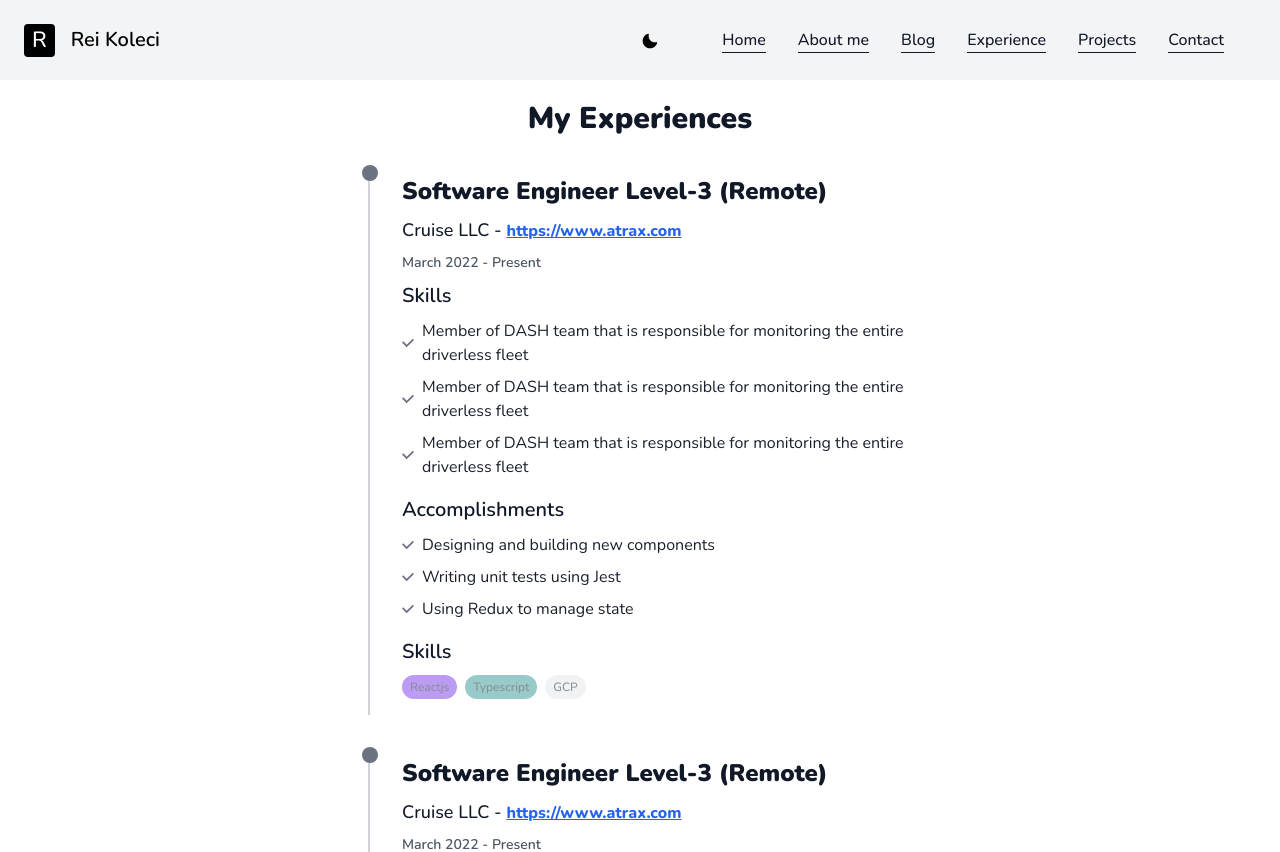
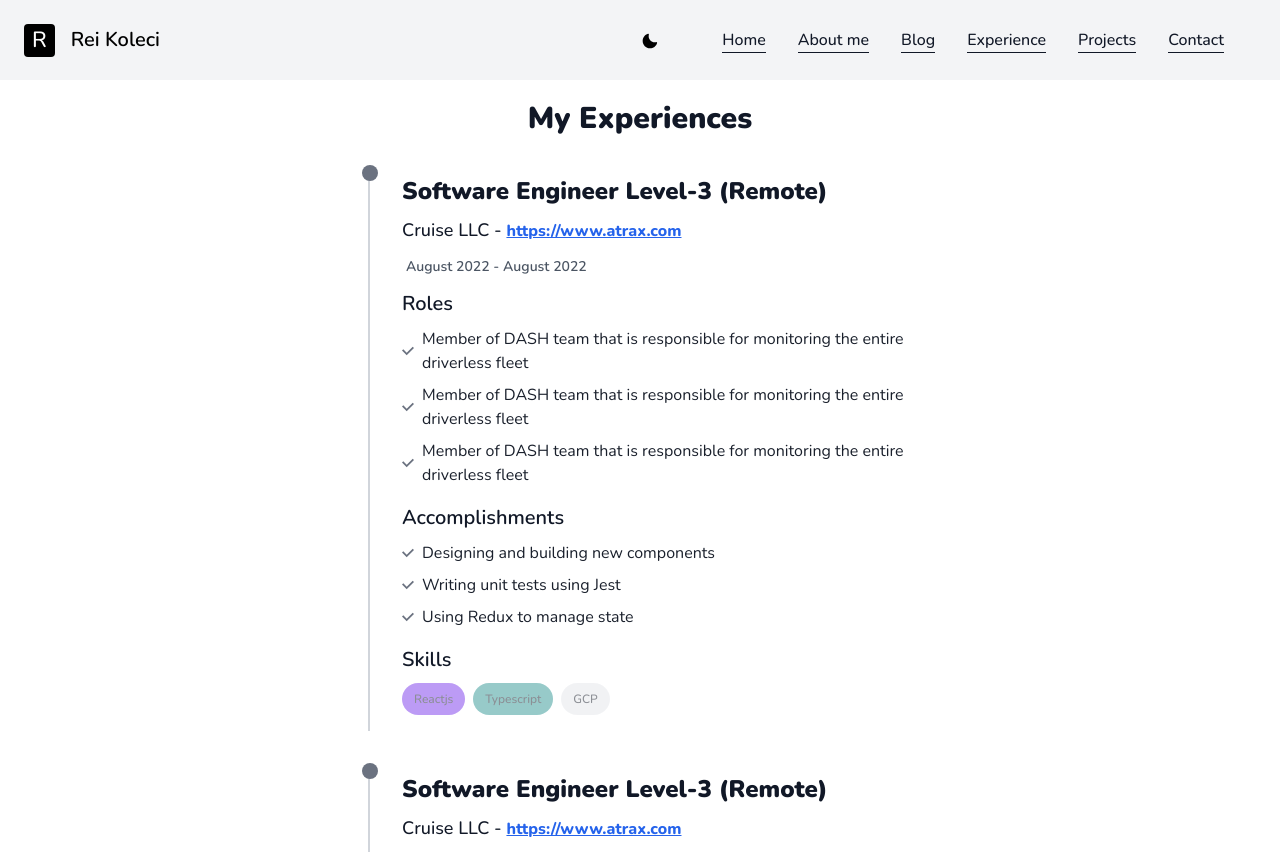
Before and after one commit to rkoleci/portfolio-web, a Next.js app: page /experience in a window 1280 px wide. Shown: the top 852 px of the page. Built offline with nearby package versions, Linux system fonts and the light colour scheme.

Commit message:
Experience Page

```diff
--- a/components/experienceItem.tsx
+++ b/components/experienceItem.tsx
@@ -11,8 +11,16 @@ export default function ExperienceListItem({
   roles,
   skills,
   accomplishments,
+  time: { start, end },
   ...rest
 }: ExperienceItem) {
+  const dateFormat = (timestamp: number) => {
+    return new Date(timestamp * 1000).toLocaleDateString("en-US", {
+      year: "numeric",
+      month: "long",
+    });
+  };
+
   return (
     <Box
       borderLeftWidth="2px"
@@ -34,7 +42,7 @@ export default function ExperienceListItem({
       <Text color="primary.100" fontSize="24" fontWeight="900" mb="2">
         Software Engineer Level-3 (Remote)
       </Text>
-      <Text color="primary.100" fontSize="18" fontWeight="500" mb="2">
+      <Text color="primary.100" fontSize="18" fontWeight="500" mb="3">
         Cruise LLC -{" "}
         <Link
           target="_blank"
@@ -47,12 +55,12 @@ export default function ExperienceListItem({
           {companyURL}
         </Link>
       </Text>
-      <Text color="gray.600" fontSize="14" fontWeight="600" mb="2">
-        March 2022 - Present
+      <Text color="gray.600" fontSize="14" fontWeight="600" ms="1" mb="3">
+        {`${dateFormat(start)} - ${ dateFormat(end)}`}
       </Text>
 
       <Text color="primary.100" fontSize="20" fontWeight="600" mb="2">
-        Skills
+        Roles
       </Text>
       <Stack mb="4">
         {skills.map((item: string) => (
@@ -86,7 +94,7 @@ export default function ExperienceListItem({
       <HStack mb="4">
         {skills.map((item: string) => (
           <Tag
-            size="md"
+            size="lg"
             fontSize="12"
             variant="solid"
             borderRadius="16px"
--- a/components/projectItem.tsx
+++ b/components/projectItem.tsx
@@ -71,7 +71,7 @@ export default function ProjectListItem({
         <HStack mb="4">
           {skills.map((item: string) => (
             <Tag
-              size="md"
+              size="lg"
               fontSize='12'
               variant="solid"
               borderRadius="16px"
--- a/data/experiences.json
+++ b/data/experiences.json
@@ -15,7 +15,11 @@
       "Using Redux to manage state"
     ],
     "skills": ["Reactjs", "Typescript", "GCP"],
-    "link": "https://www.gethalal.dev"
+    "link": "https://www.gethalal.dev",
+    "time": {
+      "start": 1660244038,
+      "end": 1660244038
+    }
   },
   {
     "id": 2,
@@ -33,7 +37,11 @@
       "Using Redux to manage state"
     ],
     "skills": ["Reactjs", "Typescript", "GCP"],
-    "link": "https://www.gethalal.dev"
+    "link": "https://www.gethalal.dev",
+    "time": {
+      "start": 1660244038,
+      "end": 1660244038
+    }
   },
   {
     "id": 3,
@@ -51,6 +59,10 @@
       "Using Redux to manage state"
     ],
     "skills": ["Reactjs", "Typescript", "GCP"],
-    "link": "https://www.gethalal.dev"
+    "link": "https://www.gethalal.dev",
+    "time": {
+      "start": 1660244038,
+      "end": 1660244038
+    }
   }
 ]
```
